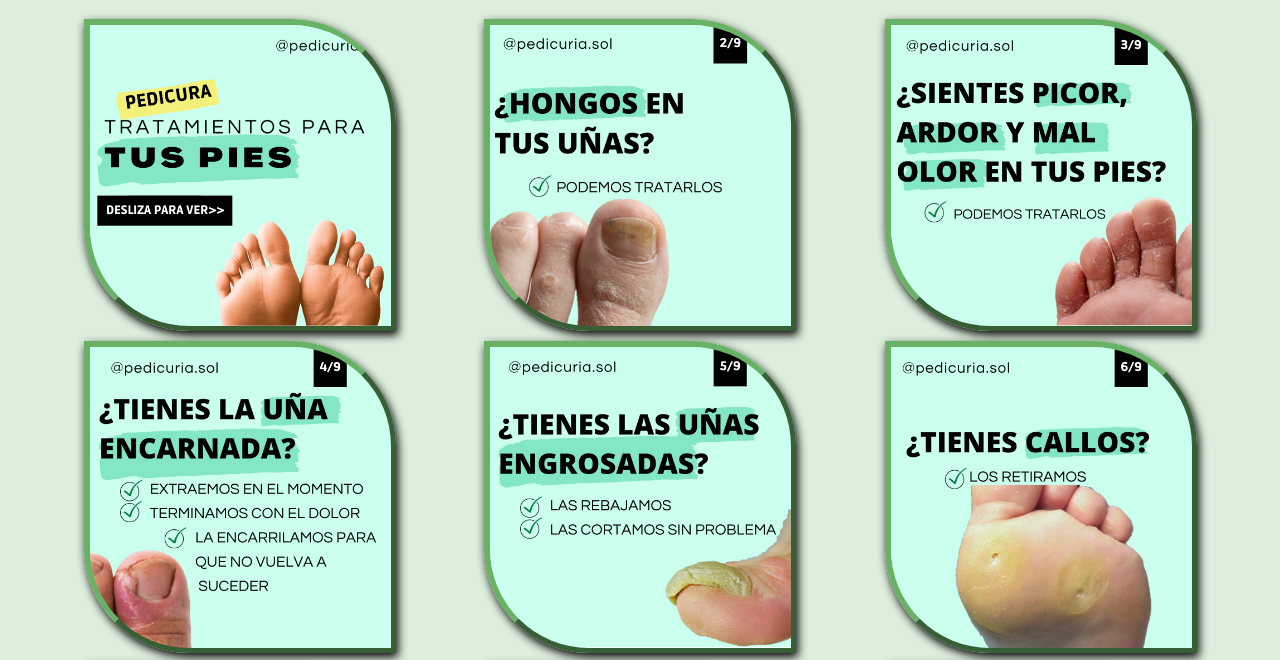
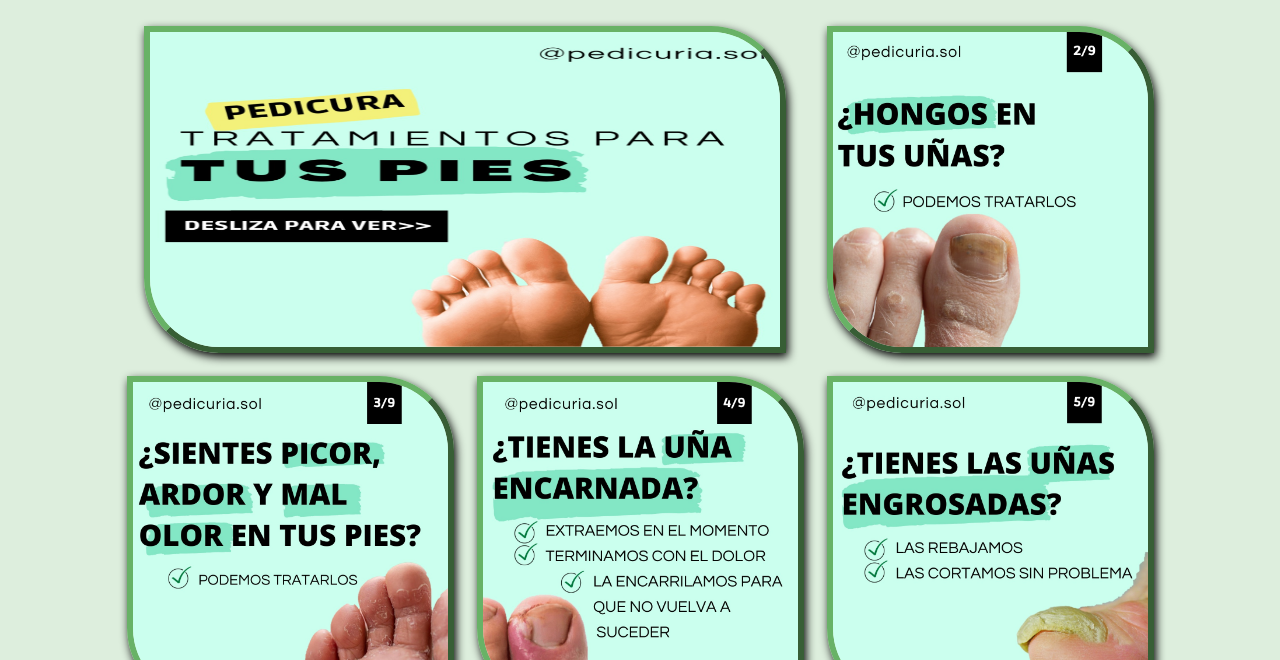
Before and after one commit to DarioIrusta/pedicuria-sol, a plain HTML site: page paginas/tratamientos.html in a window 1280 px wide. Shown: the part 116-776 px from the top of the page. Drawn offline with Linux system fonts and the light colour scheme; a web font is replaced by a local one.

Commit message:
Probando Grid

```diff
--- a/paginas/tratamientos.html
+++ b/paginas/tratamientos.html
@@ -13,7 +13,7 @@
         <link rel="stylesheet" href="../style.css">
         <title>Pedicuria Sol | Tratamientos</title>
     </head>
-    <body>
+    <body class="bodytratamiento">
         <header>
             <nav class="navegador">
                 <h1 class="logoytitulo"><img class="logoPrincipal" src="../imagenes/logos/logo.png" alt="pedicuria sol logo">Pedicuría Sol</h1>
@@ -28,33 +28,24 @@
         </header>
         <main class="mainTratamientos">
             <section class="tratamiento">
-                <div class="tratamiento__card">
+
                     <img src="../imagenes/tratamientos/1.jpeg" alt="tratamientos" class="tratamiento__card__img">
-                </div>
-                <div class="tratamiento__card">
+
                     <img src="../imagenes/tratamientos/2.jpeg" alt="Hongos en tus uñas" class="tratamiento__card__img">
-                </div>
-                <div class="tratamiento__card">
+
                     <img src="../imagenes/tratamientos/3.jpeg" alt="Picor, ardor o mal olor" class="tratamiento__card__img">
-                </div>
-                <div class="tratamiento__card">
+
                     <img src="../imagenes/tratamientos/4.jpeg" alt="uña encarnada" class="tratamiento__card__img">
-                </div>
-                <div class="tratamiento__card">
+
                     <img src="../imagenes/tratamientos/5.jpeg" alt="uña engrosada" class="tratamiento__card__img">
-                </div>
-                <div class="tratamiento__card">
+
                     <img src="../imagenes/tratamientos/6.jpeg" alt="callos" class="tratamiento__card__img">
-                </div>
-                <div class="tratamiento__card">
+
                     <img src="../imagenes/tratamientos/7.jpeg" alt="talones agrietados" class="tratamiento__card__img">
-                </div>
-                <div class="tratamiento__card">
+
                     <img src="../imagenes/tratamientos/8.jpeg" alt="uñas golpeadas" class="tratamiento__card__img">
-                </div>
-                <div class="tratamiento__card">
+
                     <img src="../imagenes/tratamientos/9.jpeg" alt="seguime en mis redes" class="tratamiento__card__img">
-                </div>
             </section>
         </main>
         <footer class="pie">
--- a/style.css
+++ b/style.css
@@ -357,27 +357,37 @@ h1 {
     border-bottom: solid 3px black;
     object-fit: cover;
 }
+.bodytratamiento {
+    display: grid;
+    height: 100vh;
+}
 .mainTratamientos {
+    display: flex;
     background-color: hsl(119, 33%, 90%);
     padding: 130px 0 40px;
 }
 .tratamiento{
-    display: flex;
-    justify-content: space-evenly;
-    flex-wrap: wrap;
+    display: grid;
+    margin: 0 auto;
+    grid-template-columns: 350px 350px 350px;
+    grid-template-rows: 350px 350px 350px 350px;
 }
-.tratamiento__card {
-    margin: 5px;
+.tratamiento__card__img {
+    width: 90%;
+    height: 90%;
+    object-fit: fill;
+    margin: auto;
     border: outset 6px hsl(119, 33%, 55%);
-    border-bottom-left-radius: 105px;
-    border-top-right-radius: 105px;
-    width: 300px;
-    height: 300px;
+    border-bottom-left-radius: 75px;
+    border-top-right-radius: 75px;
     box-shadow: 2px 4px 10px 0 black;
 }
-.tratamiento__card__img {
-    border-bottom-left-radius: 99px;
-    border-top-right-radius: 99px;
-    width: 301px;
-    height: 301px;
+.tratamiento__card__img:first-child {
+    grid-column: 1 / 3;
 }
+.tratamiento__card__img:nth-child(6) {
+    grid-column: 1 / 3;
+}
+.tratamiento__card__img:nth-child(9) {
+    grid-column: 2 / 4;
+}
```
